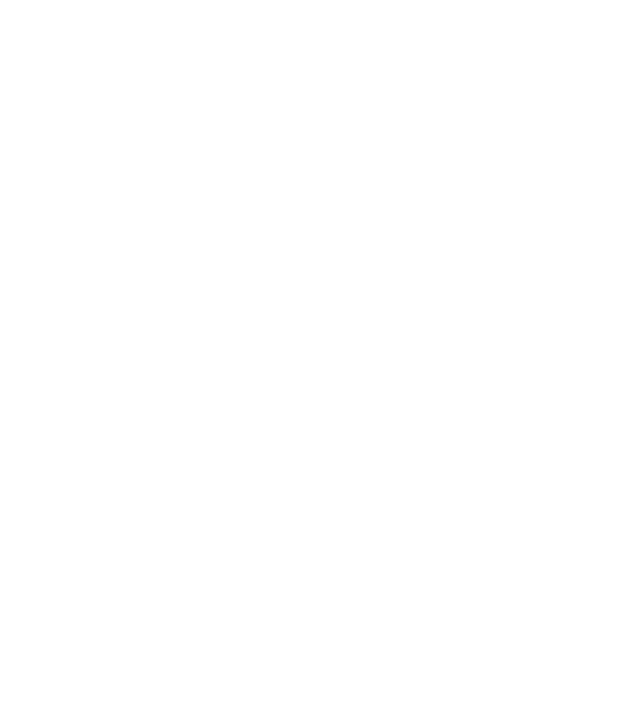
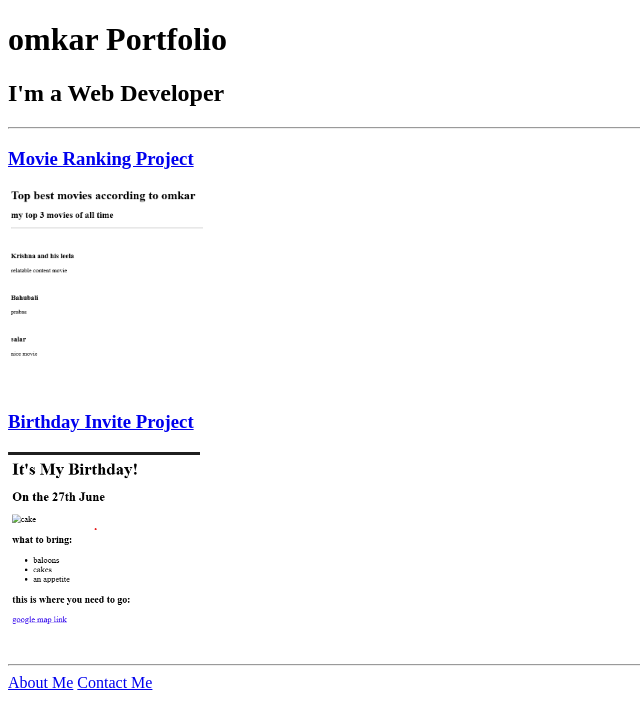
Before and after one commit to omkarjajula/myweb, a plain HTML site: page index.html in a window 1280 px wide. Shown: the whole page, without its empty margins (0-640 px from the left). Drawn offline with Linux system fonts and the light colour scheme.

Commit message:
Add files via upload

```diff
--- a/index.html
+++ b/index.html
@@ -1,4 +1,25 @@
 <!-- TODO 1: Create the HTML Boilerplate -->
+ <!DOCTYPE html>
+ <html lang="en">
+ <head>
+    <meta charset="UTF-8">
+    <meta name="viewport" content="width=device-width, initial-scale=1.0">
+    <title>My porfolio</title>
+ </head>
+ <body>
+      <h1>omkar Portfolio</h1>
+  <h2>I'm a Web Developer</h2>
+  <hr />
+  <h3><a href="./public/my_movie.html">Movie Ranking Project</a></h3>
+  <img src="./assets/images/my_ranking.png" height="200" alt="movie ranking project preview"/>
+  <h3><a href="./public/my_birthday.html">Birthday Invite Project</a></h3>
+  <img src="./assets/images/my+birth.png" height="200" alt="birthday invite project preview"/>
+  <hr />
+  <a href="./public/about.html">About Me</a>
+  <a href="./public/contact.html">Contact Me</a>
+
+ </body>
+ </html>
 
 <!-- TODO 2: Add Your previous projects' HTML into the public folder -->
 
```
